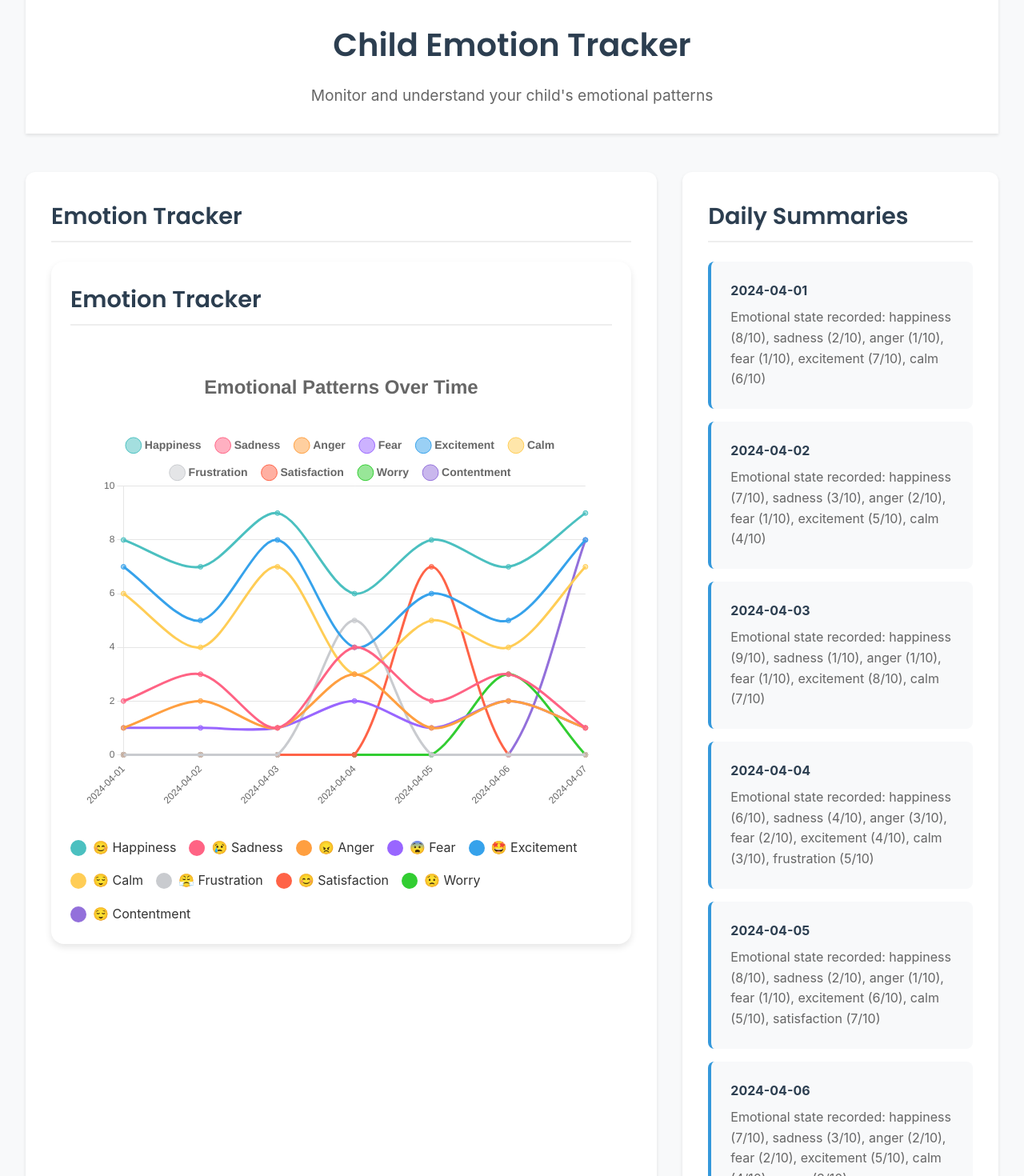
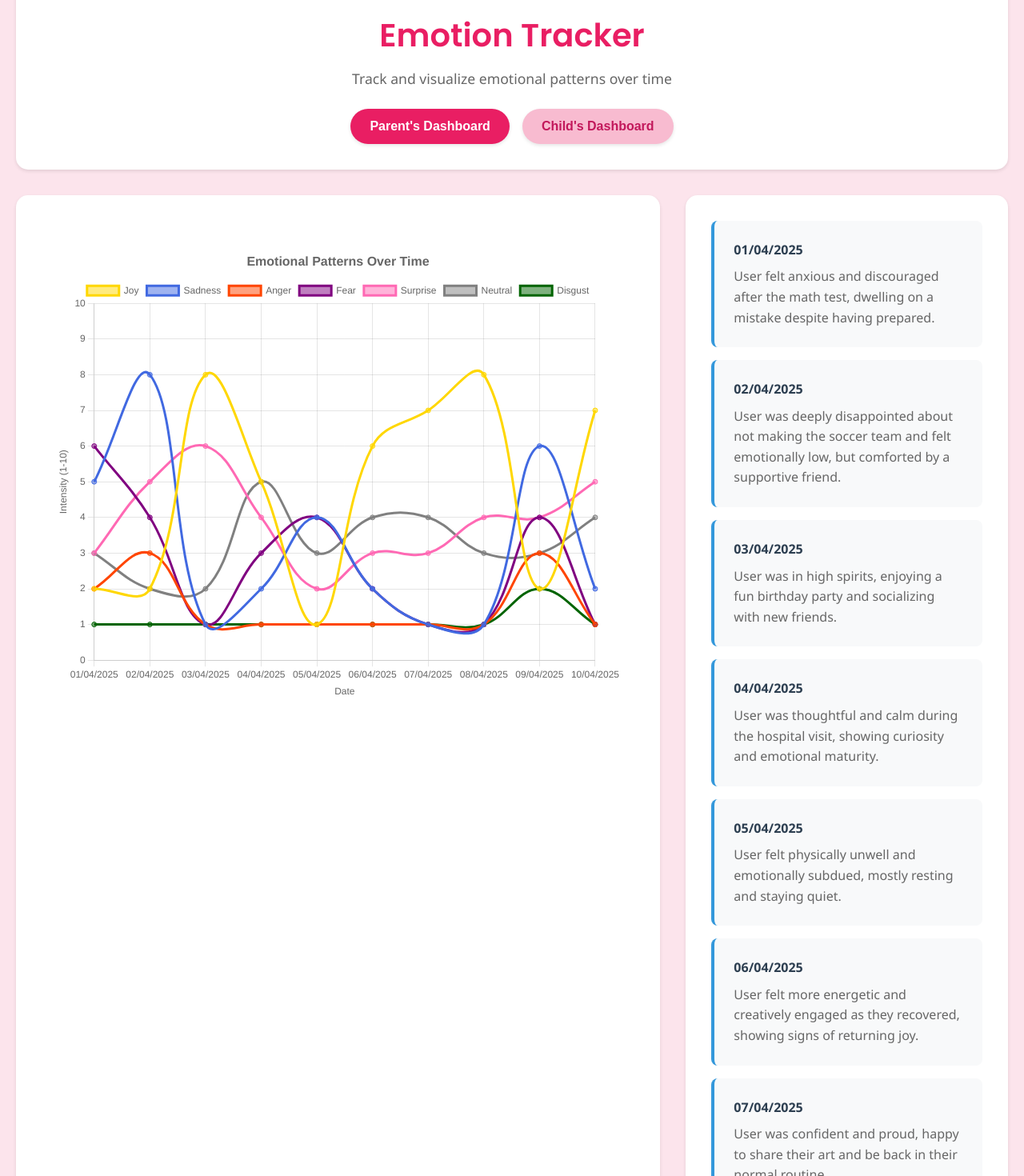
Before and after one commit to DrabbleCoding/WhimsyPaws, a React (Create React App) app in the folder parents_dashboard/emotion-tracker/: page / in a window 1280 px wide. Shown: the part 40-1510 px from the top of the page at 80% size. Built offline with nearby package versions, Linux system fonts and the light colour scheme.

Commit message:
changed the colors and the plot and added the child dahsboard bottom

```diff
--- a/parents_dashboard/emotion-tracker/package.json
+++ b/parents_dashboard/emotion-tracker/package.json
@@ -13,6 +13,7 @@
     "@types/react-dom": "^19.1.2",
     "@types/recharts": "^1.8.29",
     "chart.js": "^4.4.8",
+    "chartjs-plugin-annotation": "^3.1.0",
     "date-fns": "^4.1.0",
     "react": "^19.1.0",
     "react-chartjs-2": "^5.3.0",
--- a/parents_dashboard/emotion-tracker/src/App.tsx
+++ b/parents_dashboard/emotion-tracker/src/App.tsx
@@ -2,12 +2,22 @@ import React, { useState, useEffect } from 'react';
 import './styles/global.css';
 import EmotionChart from './components/EmotionChart';
 import SummaryList from './components/SummaryList';
-import emotionsData from './data/emotions.json';
+import ChildPage from './components/ChildPage';
+
+// Import the data files from the src directory
+import emotionsData from './emotions.json';
+import summaryData from './summary.json';
 
 interface EmotionData {
   date: string;
   emotions: {
-    [key: string]: number;
+    anger: number;
+    disgust: number;
+    fear: number;
+    joy: number;
+    neutral: number;
+    sadness: number;
+    surprise: number;
   };
 }
 
@@ -18,56 +28,73 @@ interface SummaryData {
 
 function App() {
   const [emotionData, setEmotionData] = useState<EmotionData[]>([]);
-  const [summaryData, setSummaryData] = useState<SummaryData[]>([]);
+  const [summaries, setSummaries] = useState<SummaryData[]>([]);
+  const [currentPage, setCurrentPage] = useState<'parent' | 'child'>('parent');
 
   useEffect(() => {
-    console.log('Loading emotion data:', emotionsData);
+    // Convert the emotions data to the format we need
+    const formattedData: EmotionData[] = Object.entries(emotionsData).map(([date, emotions]: [string, any]) => ({
+      date,
+      emotions: {
+        anger: emotions.anger || 0,
+        disgust: emotions.disgust || 0,
+        fear: emotions.fear || 0,
+        joy: emotions.joy || 0,
+        neutral: emotions.neutral || 0,
+        sadness: emotions.sadness || 0,
+        surprise: emotions.surprise || 0
+      }
+    }));
 
-    // Load emotion data
-    setEmotionData(emotionsData as EmotionData[]);
+    setEmotionData(formattedData);
 
-    // Generate summary data from emotion data
-    const summaries: SummaryData[] = emotionsData.map((item: EmotionData) => ({
-      date: item.date,
-      description: `Emotional state recorded: ${Object.entries(item.emotions)
-        .map(([emotion, value]) => `${emotion} (${value}/10)`)
-        .join(', ')}`
+    // Convert the summary data to the format we need
+    const formattedSummaries: SummaryData[] = Object.entries(summaryData).map(([date, description]) => ({
+      date,
+      description: description as string
     }));
-    console.log('Generated summaries:', summaries);
-    setSummaryData(summaries);
+
+    setSummaries(formattedSummaries);
   }, []);
 
-  console.log('Current emotion data:', emotionData);
-  console.log('Current summary data:', summaryData);
-
   return (
-    <div className="container">
-      <header>
-        <h1>Child Emotion Tracker</h1>
-        <p className="subtitle">Monitor and understand your child's emotional patterns</p>
+    <div className="app">
+      <header className="app-header">
+        <h1>Emotion Tracker</h1>
+        <p className="subtitle">Track and visualize emotional patterns over time</p>
+        <div className="navigation-buttons">
+          <button
+            className={`nav-button ${currentPage === 'parent' ? 'active' : ''}`}
+            onClick={() => setCurrentPage('parent')}
+          >
+            Parent's Dashboard
+          </button>
+          <button
+            className={`nav-button ${currentPage === 'child' ? 'active' : ''}`}
+            onClick={() => setCurrentPage('child')}
+          >
+            Child's Dashboard
+          </button>
+        </div>
       </header>
 
-      <main>
-        <section className="chart-section">
-          <h2 className="section-title">Emotion Tracker</h2>
-          {emotionData.length > 0 ? (
-            <EmotionChart data={emotionData} summaryData={summaryData} />
-          ) : (
-            <p>Loading emotion data...</p>
-          )}
-        </section>
+      <main className="main-content">
+        {currentPage === 'parent' ? (
+          <>
+            <section className="chart-section">
+              <EmotionChart data={emotionData} summaryData={summaries} />
+            </section>
 
-        <section className="summary-section">
-          <h2 className="section-title">Daily Summaries</h2>
-          {summaryData.length > 0 ? (
-            <SummaryList summaries={summaryData} />
-          ) : (
-            <p>Loading summaries...</p>
-          )}
-        </section>
+            <section className="summary-section">
+              <SummaryList summaries={summaries} />
+            </section>
+          </>
+        ) : (
+          <ChildPage />
+        )}
       </main>
 
-      <footer>
+      <footer className="app-footer">
         <p>Data last updated: {new Date().toLocaleDateString()}</p>
       </footer>
     </div>
--- /dev/null
+++ b/parents_dashboard/emotion-tracker/src/components/ChildPage.tsx
@@ -0,0 +1,12 @@
+import React from 'react';
+
+const ChildPage: React.FC = () => {
+  return (
+    <div className="child-page">
+      <h1>Child's Dashboard</h1>
+      <p>Coming soon...</p>
+    </div>
+  );
+};
+
+export default ChildPage;
--- a/parents_dashboard/emotion-tracker/src/components/EmotionChart.tsx
+++ b/parents_dashboard/emotion-tracker/src/components/EmotionChart.tsx
@@ -1,4 +1,4 @@
-import React, { useMemo } from 'react';
+import React from 'react';
 import { Line } from 'react-chartjs-2';
 import {
   Chart as ChartJS,
@@ -25,105 +25,97 @@ ChartJS.register(
 interface EmotionData {
   date: string;
   emotions: {
-    [key: string]: number;
+    anger: number;
+    disgust: number;
+    fear: number;
+    joy: number;
+    neutral: number;
+    sadness: number;
+    surprise: number;
   };
+}
+
+interface SummaryData {
+  date: string;
+  description: string;
 }
 
 interface EmotionChartProps {
   data: EmotionData[];
-  summaryData: Array<{
-    date: string;
-    description: string;
-  }>;
+  summaryData: SummaryData[];
 }
 
-const EmotionChart: React.FC<EmotionChartProps> = ({ data, summaryData }) => {
-  console.log('EmotionChart rendering with data:', data);
+const EmotionChart: React.FC<EmotionChartProps> = ({ data }) => {
+  // Filter data to only include dates from 01/04/2025 to 10/04/2025
+  const filteredData = data.filter(item => {
+    const [day, month, year] = item.date.split('/').map(Number);
+    const date = new Date(year, month - 1, day);
+    const startDate = new Date(2025, 3, 1); // April 1, 2025
+    const endDate = new Date(2025, 3, 10); // April 10, 2025
+    return date >= startDate && date <= endDate;
+  });
 
-  if (!data || data.length === 0) {
-    console.log('No data available for chart');
-    return <div>No data available for chart</div>;
-  }
+  // Sort data by date to ensure chronological order
+  const sortedData = [...filteredData].sort((a, b) => {
+    const [dayA, monthA, yearA] = a.date.split('/').map(Number);
+    const [dayB, monthB, yearB] = b.date.split('/').map(Number);
+    return new Date(yearA, monthA - 1, dayA).getTime() - new Date(yearB, monthB - 1, dayB).getTime();
+  });
 
-  // Get all unique emotion keys from the data
-  const emotionKeys = useMemo(() => {
-    const keys = new Set<string>();
-    data.forEach(item => {
-      Object.keys(item.emotions).forEach(key => keys.add(key));
-    });
-    return Array.from(keys);
-  }, [data]);
-
-  console.log('Emotion keys found:', emotionKeys);
-
-  // Generate colors for each emotion
-  const getEmotionColor = (emotion: string, index: number) => {
-    const colors = [
-      'rgb(75, 192, 192)',   // teal
-      'rgb(255, 99, 132)',   // pink
-      'rgb(255, 159, 64)',   // orange
-      'rgb(153, 102, 255)',  // purple
-      'rgb(54, 162, 235)',   // blue
-      'rgb(255, 205, 86)',   // yellow
-      'rgb(201, 203, 207)',  // gray
-      'rgb(255, 99, 71)',    // tomato
-      'rgb(50, 205, 50)',    // lime
-      'rgb(147, 112, 219)'   // medium purple
-    ];
-    return colors[index % colors.length];
+  const chartData = {
+    labels: sortedData.map(item => item.date),
+    datasets: [
+      {
+        label: 'Joy',
+        data: sortedData.map(item => item.emotions.joy),
+        borderColor: '#FFD700',
+        backgroundColor: 'rgba(255, 215, 0, 0.5)',
+        tension: 0.4
+      },
+      {
+        label: 'Sadness',
+        data: sortedData.map(item => item.emotions.sadness),
+        borderColor: '#4169E1',
+        backgroundColor: 'rgba(65, 105, 225, 0.5)',
+        tension: 0.4
+      },
+      {
+        label: 'Anger',
+        data: sortedData.map(item => item.emotions.anger),
+        borderColor: '#FF4500',
+        backgroundColor: 'rgba(255, 69, 0, 0.5)',
+        tension: 0.4
+      },
+      {
+        label: 'Fear',
+        data: sortedData.map(item => item.emotions.fear),
+        borderColor: '#800080',
+        backgroundColor: 'rgba(128, 0, 128, 0.5)',
+        tension: 0.4
+      },
+      {
+        label: 'Surprise',
+        data: sortedData.map(item => item.emotions.surprise),
+        borderColor: '#FF69B4',
+        backgroundColor: 'rgba(255, 105, 180, 0.5)',
+        tension: 0.4
+      },
+      {
+        label: 'Neutral',
+        data: sortedData.map(item => item.emotions.neutral),
+        borderColor: '#808080',
+        backgroundColor: 'rgba(128, 128, 128, 0.5)',
+        tension: 0.4
+      },
+      {
+        label: 'Disgust',
+        data: sortedData.map(item => item.emotions.disgust),
+        borderColor: '#006400',
+        backgroundColor: 'rgba(0, 100, 0, 0.5)',
+        tension: 0.4
+      }
+    ]
   };
-
-  // Generate background colors for each emotion
-  const getEmotionBackgroundColor = (emotion: string, index: number) => {
-    const color = getEmotionColor(emotion, index);
-    return color.replace('rgb', 'rgba').replace(')', ', 0.5)');
-  };
-
-  // Get emotion emoji based on the exact emotion name from the file
-  const getEmotionEmoji = (emotion: string) => {
-    const emojis: { [key: string]: string } = {
-      // Emotions from the file
-      "happiness": "😊",
-      "sadness": "😢",
-      "anger": "😠",
-      "fear": "😨",
-      "excitement": "🤩",
-      "calm": "😌",
-      "frustration": "😤",
-      "satisfaction": "😊",
-      "worry": "😟",
-      "contentment": "😌",
-
-      // Additional emotions that might be in the file
-      "joy": "😄",
-      "surprise": "😲",
-      "disgust": "🤢",
-      "neutral": "😐",
-      "embarrassment": "😳",
-      "anxiety": "😰",
-      "confusion": "😕",
-      "disappointment": "😞",
-      "pride": "😊",
-      "relief": "😌"
-    };
-    return emojis[emotion.toLowerCase()] || "😐";
-  };
-
-  // Create datasets dynamically based on available emotions
-  const chartData = useMemo(() => {
-    return {
-      labels: data.map(item => item.date),
-      datasets: emotionKeys.map((emotion, index) => ({
-        label: emotion.charAt(0).toUpperCase() + emotion.slice(1),
-        data: data.map(item => item.emotions[emotion] || 0),
-        borderColor: getEmotionColor(emotion, index),
-        backgroundColor: getEmotionBackgroundColor(emotion, index),
-        tension: 0.3,
-      }))
-    };
-  }, [data, emotionKeys]);
-
-  console.log('Chart data prepared:', chartData);
 
   const options: ChartOptions<'line'> = {
     responsive: true,
@@ -131,96 +123,36 @@ const EmotionChart: React.FC<EmotionChartProps> = ({ data, summaryData }) => {
     plugins: {
       legend: {
         position: 'top' as const,
-        labels: {
-          padding: 20,
-          font: {
-            size: 14,
-            weight: 'bold'
-          },
-          boxWidth: 15,
-          boxHeight: 15,
-          usePointStyle: true
-        }
       },
       title: {
         display: true,
         text: 'Emotional Patterns Over Time',
         font: {
-          size: 24,
-          weight: 'bold'
-        },
-        padding: {
-          top: 20,
-          bottom: 30
+          size: 16
         }
-      },
-      tooltip: {
-        mode: 'index',
-        intersect: false,
-        padding: 12,
-        titleFont: {
-          size: 16,
-          weight: 'bold'
-        },
-        bodyFont: {
-          size: 14
-        },
-        boxPadding: 6
       }
     },
     scales: {
-      x: {
-        grid: {
-          display: false
-        },
-        ticks: {
-          font: {
-            size: 12
-          },
-          maxRotation: 45,
-          minRotation: 45
-        }
-      },
       y: {
         beginAtZero: true,
         max: 10,
-        grid: {
-          color: 'rgba(0, 0, 0, 0.1)'
-        },
-        ticks: {
-          font: {
-            size: 12
-          },
-          stepSize: 2
+        title: {
+          display: true,
+          text: 'Intensity (1-10)'
+        }
+      },
+      x: {
+        title: {
+          display: true,
+          text: 'Date'
         }
       }
-    },
-    interaction: {
-      mode: 'nearest',
-      axis: 'x',
-      intersect: false
     }
   };
 
   return (
-    <div className="card">
-      <h2 className="section-title">Emotion Tracker</h2>
-
-      <div style={{ height: '600px', width: '100%', padding: '20px' }}>
-        <Line data={chartData} options={options} />
-      </div>
-
-      <div className="emotion-legend">
-        {emotionKeys.map((emotion, index) => (
-          <div key={emotion} className="emotion-item">
-            <div
-              className="emotion-color"
-              style={{ backgroundColor: getEmotionColor(emotion, index) }}
-            />
-            <span>{getEmotionEmoji(emotion)} {emotion.charAt(0).toUpperCase() + emotion.slice(1)}</span>
-          </div>
-        ))}
-      </div>
+    <div className="chart-container">
+      <Line data={chartData} options={options} />
     </div>
   );
 };
--- /dev/null
+++ b/parents_dashboard/emotion-tracker/src/emotions.json
@@ -0,0 +1,137 @@
+{
+  "2024-02-20": {
+    "anger": 2,
+    "disgust": 1,
+    "fear": 3,
+    "joy": 7,
+    "neutral": 4,
+    "sadness": 2,
+    "surprise": 5
+  },
+  "2024-02-21": {
+    "anger": 1,
+    "disgust": 2,
+    "fear": 2,
+    "joy": 8,
+    "neutral": 5,
+    "sadness": 1,
+    "surprise": 6
+  },
+  "2024-02-22": {
+    "anger": 3,
+    "disgust": 1,
+    "fear": 4,
+    "joy": 6,
+    "neutral": 3,
+    "sadness": 3,
+    "surprise": 4
+  },
+  "2024-02-23": {
+    "anger": 2,
+    "disgust": 2,
+    "fear": 2,
+    "joy": 9,
+    "neutral": 4,
+    "sadness": 1,
+    "surprise": 7
+  },
+  "2024-02-24": {
+    "anger": 4,
+    "disgust": 3,
+    "fear": 5,
+    "joy": 5,
+    "neutral": 2,
+    "sadness": 4,
+    "surprise": 3
+  },
+  "01/04/2025": {
+    "anger": 2,
+    "disgust": 1,
+    "fear": 6,
+    "joy": 2,
+    "neutral": 3,
+    "sadness": 5,
+    "surprise": 3
+  },
+  "02/04/2025": {
+    "anger": 3,
+    "disgust": 1,
+    "fear": 4,
+    "joy": 2,
+    "neutral": 2,
+    "sadness": 8,
+    "surprise": 5
+  },
+  "03/04/2025": {
+    "anger": 1,
+    "disgust": 1,
+    "fear": 1,
+    "joy": 8,
+    "neutral": 2,
+    "sadness": 1,
+    "surprise": 6
+  },
+  "04/04/2025": {
+    "anger": 1,
+    "disgust": 1,
+    "fear": 3,
+    "joy": 5,
+    "neutral": 5,
+    "sadness": 2,
+    "surprise": 4
+  },
+  "05/04/2025": {
+    "anger": 1,
+    "disgust": 1,
+    "fear": 4,
+    "joy": 1,
+    "neutral": 3,
+    "sadness": 4,
+    "surprise": 2
+  },
+  "06/04/2025": {
+    "anger": 1,
+    "disgust": 1,
+    "fear": 2,
+    "joy": 6,
+    "neutral": 4,
+    "sadness": 2,
+    "surprise": 3
+  },
+  "07/04/2025": {
+    "anger": 1,
+    "disgust": 1,
+    "fear": 1,
+    "joy": 7,
+    "neutral": 4,
+    "sadness": 1,
+    "surprise": 3
+  },
+  "08/04/2025": {
+    "anger": 1,
+    "disgust": 1,
+    "fear": 1,
+    "joy": 8,
+    "neutral": 3,
+    "sadness": 1,
+    "surprise": 4
+  },
+  "09/04/2025": {
+    "anger": 3,
+    "disgust": 2,
+    "fear": 4,
+    "joy": 2,
+    "neutral": 3,
+    "sadness": 6,
+    "surprise": 4
+  },
+  "10/04/2025": {
+    "anger": 1,
+    "disgust": 1,
+    "fear": 1,
+    "joy": 7,
+    "neutral": 4,
+    "sadness": 2,
+    "surprise": 5
+  }
+}
--- a/parents_dashboard/emotion-tracker/src/styles/global.css
+++ b/parents_dashboard/emotion-tracker/src/styles/global.css
@@ -7,79 +7,148 @@
 }
 
 body {
-  font-family: -apple-system, BlinkMacSystemFont, 'Segoe UI', Roboto, 'Helvetica Neue', Arial, sans-serif;
+  font-family: 'Segoe UI', Tahoma, Geneva, Verdana, sans-serif;
   line-height: 1.6;
   color: #333;
-  background-color: #f8f9fa;
+  background-color: #fce4ec; /* Pastel pink background */
 }
 
-.container {
+/* App container */
+.app {
+  min-height: 100vh;
+  display: flex;
+  flex-direction: column;
+  padding: 20px;
   max-width: 1400px;
   margin: 0 auto;
-  padding: 2rem;
 }
 
 /* Header styles */
-header {
+.app-header {
   text-align: center;
-  margin-bottom: 3rem;
   padding: 2rem 0;
-  background-color: #fff;
+  margin-bottom: 2rem;
+  background-color: white;
+  border-radius: 15px;
   box-shadow: 0 2px 4px rgba(0, 0, 0, 0.1);
 }
 
-h1 {
+.app-header h1 {
+  color: #e91e63;
   font-size: 2.5rem;
-  color: #2c3e50;
   margin-bottom: 0.5rem;
 }
 
 .subtitle {
-  font-size: 1.2rem;
+  color: #666;
+  font-size: 1.1rem;
+  margin-bottom: 1.5rem;
+}
+
+/* Navigation buttons */
+.navigation-buttons {
+  display: flex;
+  justify-content: center;
+  gap: 1rem;
+  margin-top: 1rem;
+}
+
+.nav-button {
+  padding: 0.8rem 1.5rem;
+  border: none;
+  border-radius: 25px;
+  background-color: #f8bbd0;
+  color: #c2185b;
+  font-size: 1rem;
+  font-weight: 600;
+  cursor: pointer;
+  transition: all 0.3s ease;
+  box-shadow: 0 2px 4px rgba(0, 0, 0, 0.1);
+}
+
+.nav-button:hover {
+  background-color: #f48fb1;
+  transform: translateY(-2px);
+}
+
+.nav-button.active {
+  background-color: #e91e63;
+  color: white;
+}
+
+/* Main content */
+.main-content {
+  flex: 1;
+  display: grid;
+  grid-template-columns: 2fr 1fr;
+  gap: 2rem;
+  margin-bottom: 2rem;
+}
+
+/* Chart section */
+.chart-section {
+  background-color: white;
+  padding: 2rem;
+  border-radius: 15px;
+  box-shadow: 0 2px 4px rgba(0, 0, 0, 0.1);
+}
+
+/* Summary section */
+.summary-section {
+  background-color: white;
+  padding: 2rem;
+  border-radius: 15px;
+  box-shadow: 0 2px 4px rgba(0, 0, 0, 0.1);
+}
+
+/* Child page */
+.child-page {
+  background-color: white;
+  padding: 2rem;
+  border-radius: 15px;
+  box-shadow: 0 2px 4px rgba(0, 0, 0, 0.1);
+  text-align: center;
+}
+
+.child-page h1 {
+  color: #e91e63;
+  margin-bottom: 1rem;
+}
+
+/* Footer */
+.app-footer {
+  text-align: center;
+  padding: 1rem;
+  background-color: white;
+  border-radius: 15px;
+  box-shadow: 0 2px 4px rgba(0, 0, 0, 0.1);
   color: #666;
 }
 
-/* Main content styles */
-main {
-  display: grid;
-  grid-template-columns: 1fr;
-  gap: 2rem;
-  margin-bottom: 3rem;
+/* Responsive design */
+@media (max-width: 1024px) {
+  .main-content {
+    grid-template-columns: 1fr;
+  }
 }
 
-@media (min-width: 1024px) {
-  main {
-    grid-template-columns: 2fr 1fr;
+@media (max-width: 768px) {
+  .app {
+    padding: 10px;
   }
 
-  .chart-container {
-    min-height: 700px;
-  }
-
-  .section-title {
+  .app-header h1 {
     font-size: 2rem;
   }
 
-  .summary-item {
-    padding: 2rem;
-  }
-}
-
-@media (max-width: 1023px) {
-  .container {
-    padding: 1rem;
+  .navigation-buttons {
+    flex-direction: column;
+    align-items: center;
   }
 
-  header {
-    padding: 1.5rem 0;
-  }
-
-  h1 {
-    font-size: 2rem;
-  }
-
-  .chart-container {
-    min-height: 500px;
+  .nav-button {
+    width: 100%;
+    max-width: 300px;
   }
 }
 
@@ -131,30 +200,6 @@ section {
 .summary-description {
   color: #666;
   line-height: 1.6;
-}
-
-/* Footer styles */
-footer {
-  text-align: center;
-  padding: 2rem;
-  background: #fff;
-  color: #666;
-  border-top: 1px solid #eee;
-}
-
-/* Responsive adjustments */
-@media (max-width: 768px) {
-  .container {
-    padding: 1rem;
-  }
-
-  h1 {
-    font-size: 2rem;
-  }
-
-  .subtitle {
-    font-size: 1rem;
-  }
 }
 
 h1, h2, h3, h4, h5, h6 {
--- /dev/null
+++ b/parents_dashboard/emotion-tracker/src/summary.json
@@ -0,0 +1,12 @@
+{
+  "01/04/2025": "User felt anxious and discouraged after the math test, dwelling on a mistake despite having prepared.",
+  "02/04/2025": "User was deeply disappointed about not making the soccer team and felt emotionally low, but comforted by a supportive friend.",
+  "03/04/2025": "User was in high spirits, enjoying a fun birthday party and socializing with new friends.",
+  "04/04/2025": "User was thoughtful and calm during the hospital visit, showing curiosity and emotional maturity.",
+  "05/04/2025": "User felt physically unwell and emotionally subdued, mostly resting and staying quiet.",
+  "06/04/2025": "User felt more energetic and creatively engaged as they recovered, showing signs of returning joy.",
+  "07/04/2025": "User was confident and proud, happy to share their art and be back in their normal routine.",
+  "08/04/2025": "User was cheerful and playful, enjoying quality time with a friend and feeling lighthearted.",
+  "09/04/2025": "User came home feeling hurt and sad after being teased, needing extra emotional support.",
+  "10/04/2025": "User seemed much more upbeat and hopeful, talking openly and showing interest in new activities."
+}
```
Also changed, not shown: 1 other file (tests, documents, lock files or other folders).
